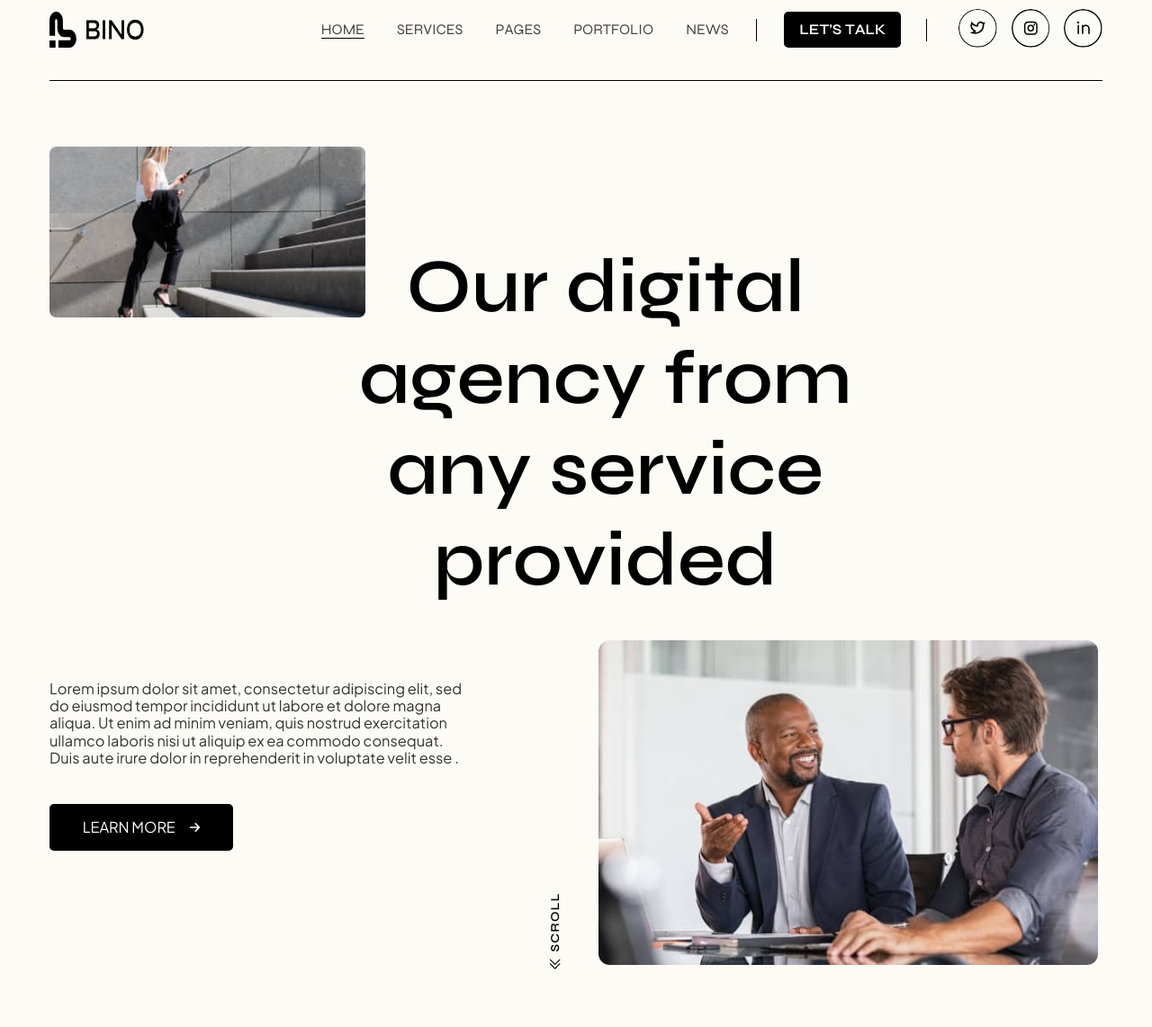
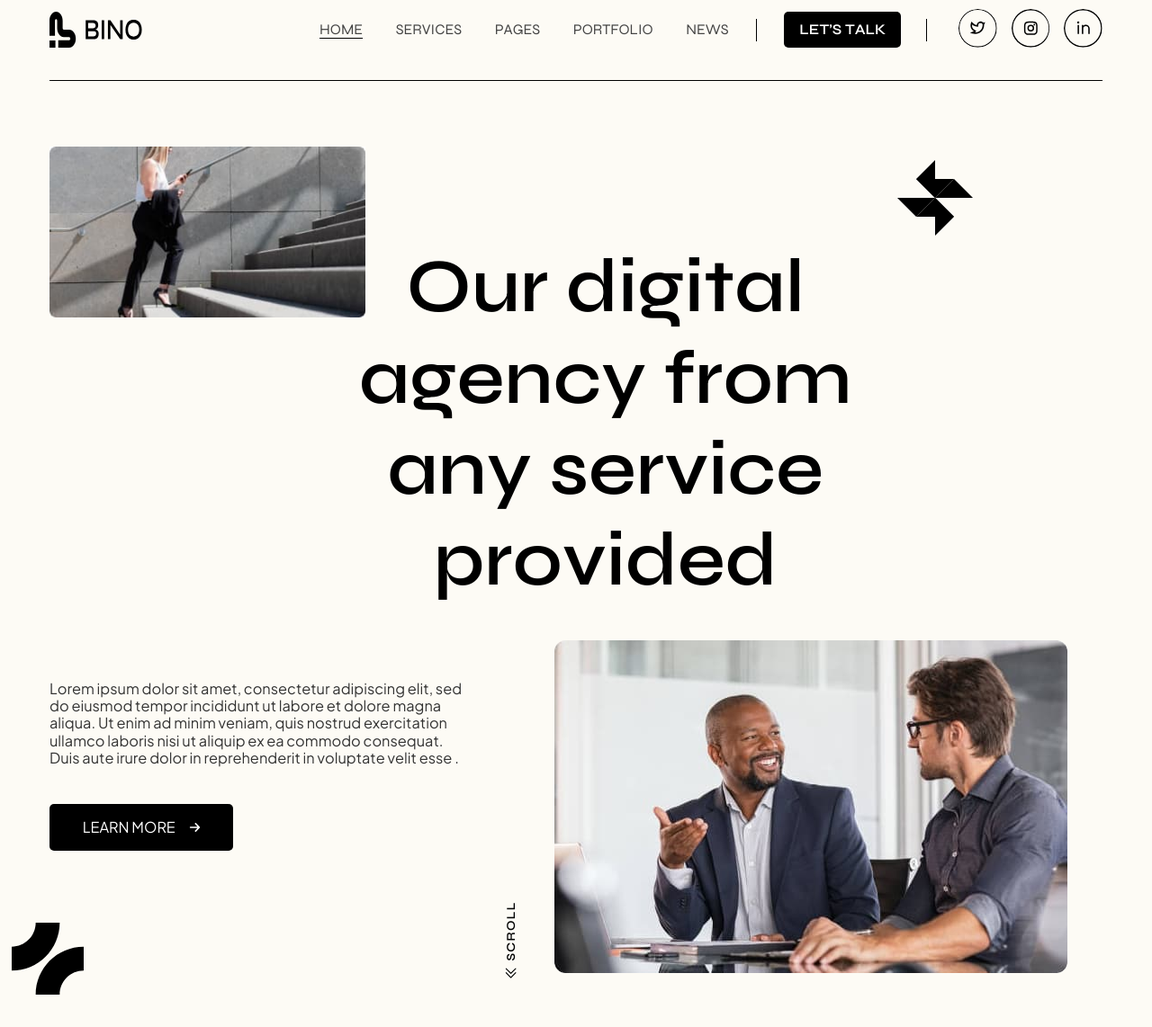
Before and after one commit to Larukhina-Tatiana/Bino, a website: page app/index.html in a window 1280 px wide. Shown: the whole page at 90% size. Drawn offline with Linux system fonts and the light colour scheme.

Commit message:
Закончен hero

```diff
--- a/app/scss/components/_header.scss
+++ b/app/scss/components/_header.scss
@@ -11,8 +11,8 @@
     display: flex;
     align-items: center;
     justify-content: space-between;
-    column-gap: calc(10px + (34 - 10) * ((100vw - 300px)/ (1200 - 300)));
-    margin-left: calc(20px + (182 - 20) * ((100vw - 300px)/ (1200 - 300)));
+    column-gap: calc(5px + (34 - 5) * ((100vw - 300px)/ (1200 - 300)));
+    margin-left: calc(10px + (182 - 10) * ((100vw - 300px)/ (1200 - 300)));
     margin-right: calc(10px + (28 - 10) * ((100vw - 300px)/ (1200 - 300)));
   }
 
--- a/app/scss/components/_hero.scss
+++ b/app/scss/components/_hero.scss
@@ -17,12 +17,33 @@
     color: var(--black);
     font-weight: 600;
     line-height: 1.2;
+    position: relative;
+    &::before {
+      position: absolute;
+      width: 84px;
+      height: 84px;
+      content: url(/app/images/src/icons/decor1.svg);
+      top: -90px;
+      right: -65px;
+    }
   }
 
   &__inner {
     display: flex;
-    gap: calc(22px + (56 - 22) * ((100vw - 300px)/ (1200 - 300)));
+    // gap: calc(22px + (56 - 22) * ((100vw - 300px)/ (1200 - 300)));
     margin-top: 34px;
+  }
+
+  &__content {
+    position: relative;
+    &::before {
+      width: 80px;
+      height: 80px;
+      position: absolute;
+      content: url(/app/images/src/icons/decor2.svg);
+      bottom: -19px;
+      left: -42px;
+    }
   }
 
   &__text {
@@ -59,12 +80,16 @@
   }
 
   &__container-img {
+    // width: 612px;
+    // height: 408px;
     margin: 5px;
     border-radius: 12px;
     overflow: hidden;
   }
 
   &__img {
+    max-width: 612px;
+    max-height: 408px;
     width: 100%;
     height: 100%;
     object-fit: cover;
```
Also changed, not shown: app/css/style.min.css, app/scss/components/_button.scss (renamed from app/scss/components/__button.scss), app/scss/components/_logo.scss (renamed from app/scss/components/__logo.scss).
